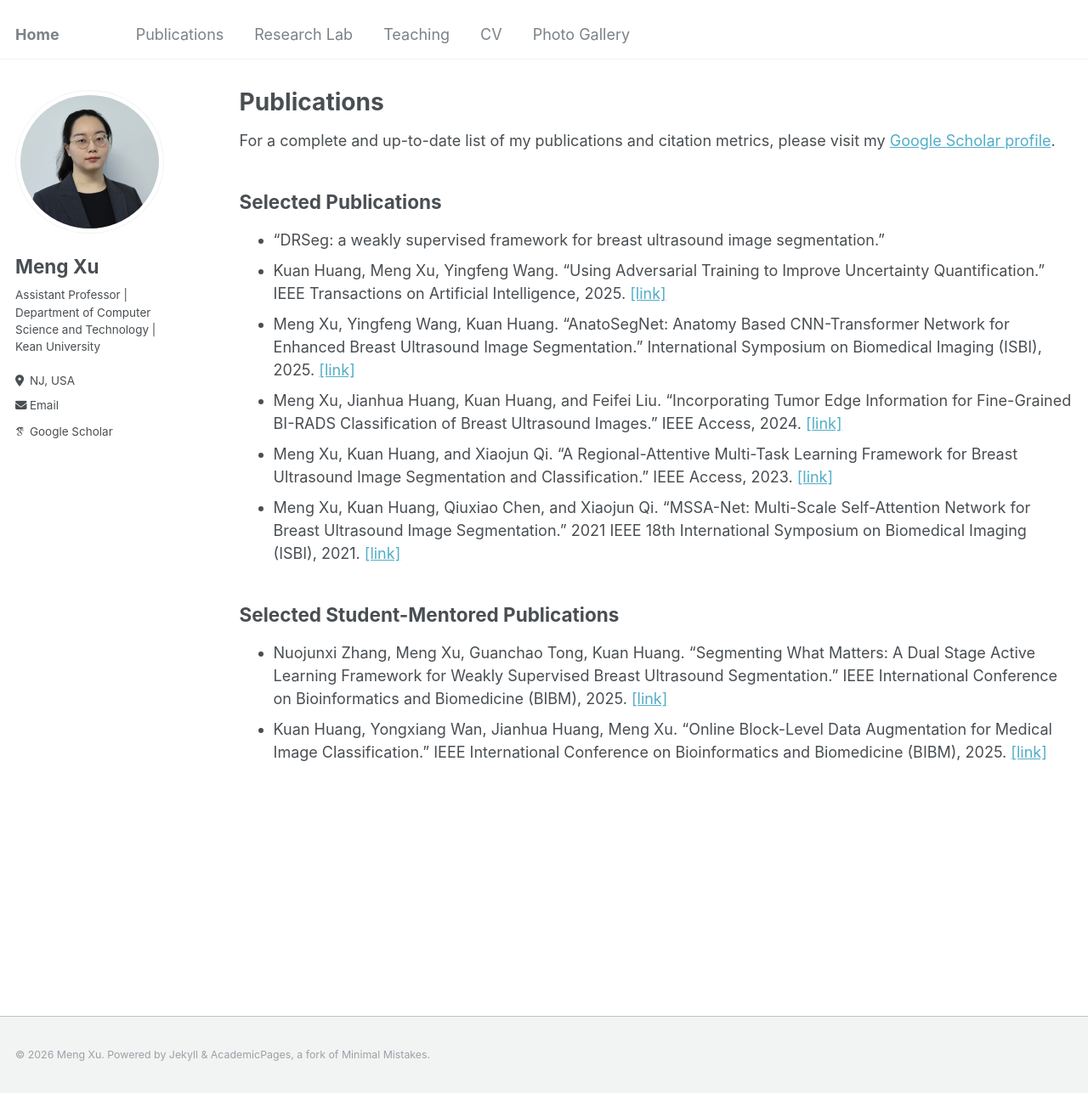
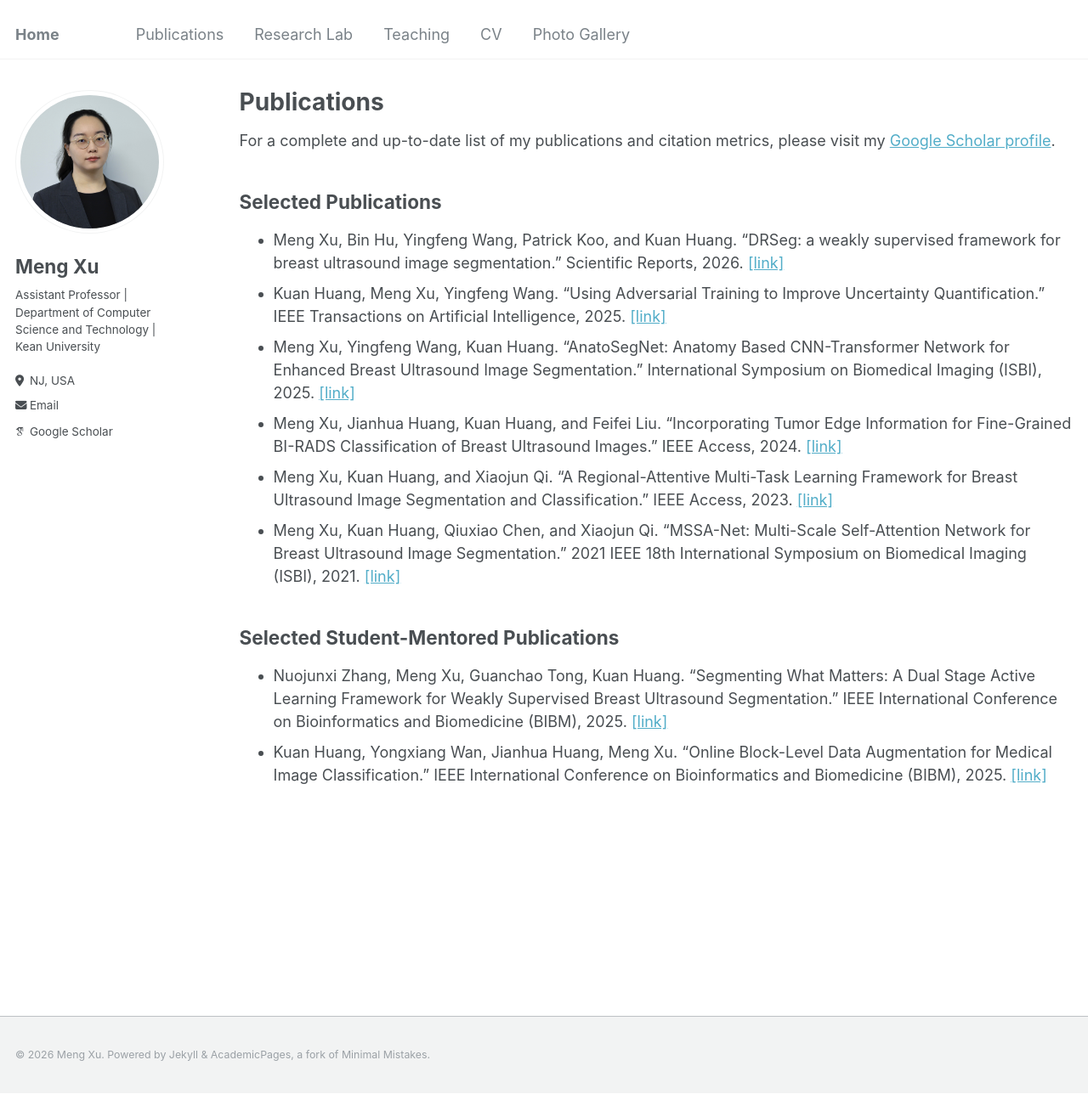
Before and after one commit to MengXu0201/mengxu0201.github.io, a Jekyll site: the page built from _pages/publications.md, in a window 1280 px wide and 1288 px high. Shown: the whole window at 85% size. Built offline with Jekyll 4.4.1, drawn with Linux system fonts in a browser that asks for light colours; some web fonts are replaced.

Commit message:
Update publications.md

```diff
--- a/_pages/publications.md
+++ b/_pages/publications.md
@@ -11,7 +11,7 @@ For a complete and up-to-date list of my publications and citation metrics, plea
 
 ## Selected Publications
 
-- "DRSeg: a weakly supervised framework for breast ultrasound image segmentation."
+- Meng Xu, Bin Hu, Yingfeng Wang, Patrick Koo, and Kuan Huang. "DRSeg: a weakly supervised framework for breast ultrasound image segmentation." Scientific Reports, 2026. [\[link\]](https://www.nature.com/articles/s41598-026-49728-0)
 - Kuan Huang, Meng Xu, Yingfeng Wang. "Using Adversarial Training to Improve Uncertainty Quantification." IEEE Transactions on Artificial Intelligence, 2025. [\[link\]](https://ieeexplore.ieee.org/abstract/document/11029515)
 - Meng Xu, Yingfeng Wang, Kuan Huang. "AnatoSegNet: Anatomy Based CNN-Transformer Network for Enhanced Breast Ultrasound Image Segmentation." International Symposium on Biomedical Imaging (ISBI), 2025. [\[link\]](https://ieeexplore.ieee.org/abstract/document/10980919)
 - Meng Xu, Jianhua Huang, Kuan Huang, and Feifei Liu. "Incorporating Tumor Edge Information for Fine-Grained BI-RADS Classification of Breast Ultrasound Images." IEEE Access, 2024. [\[link\]](https://ieeexplore.ieee.org/abstract/document/10462132)
```
